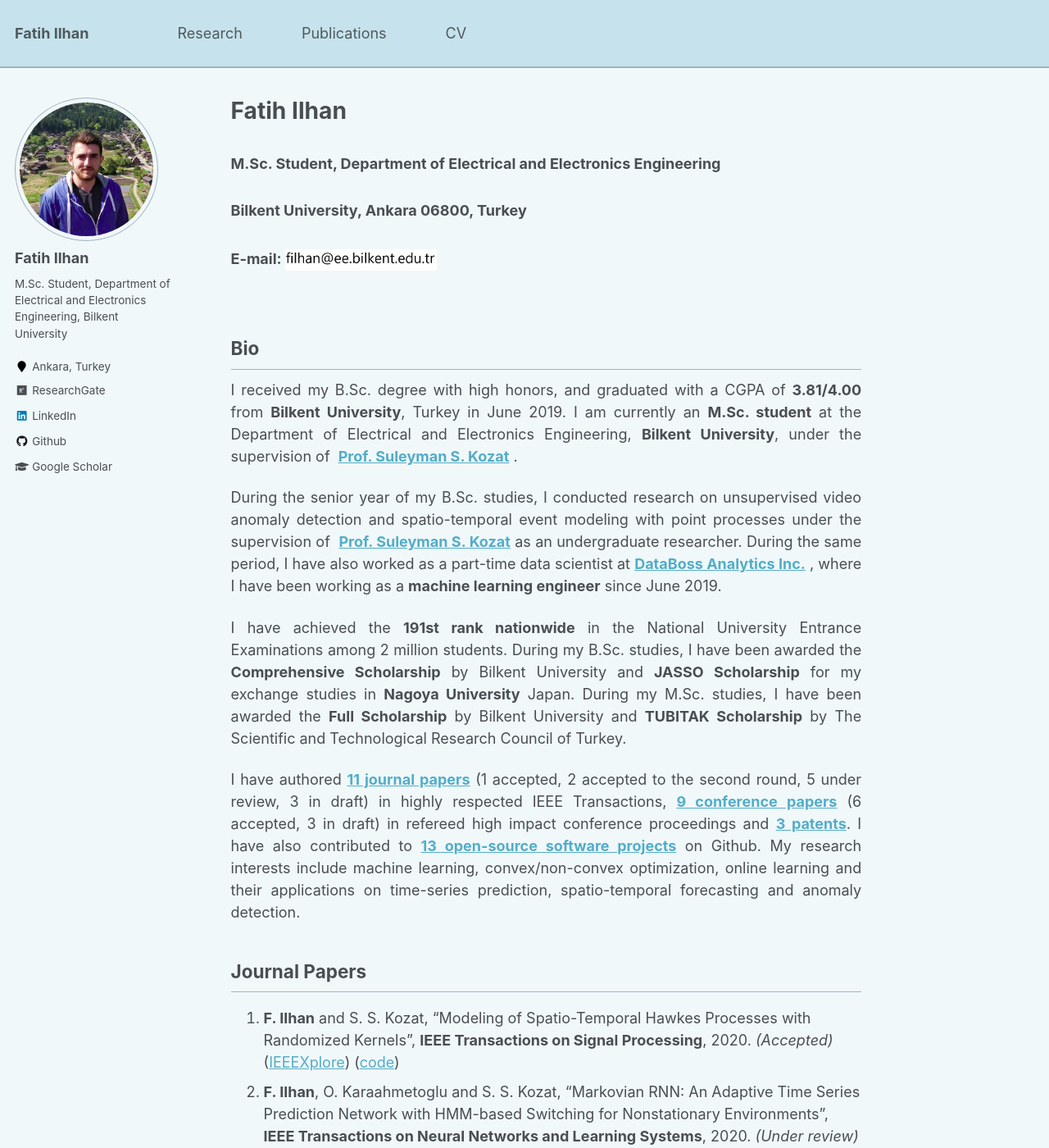
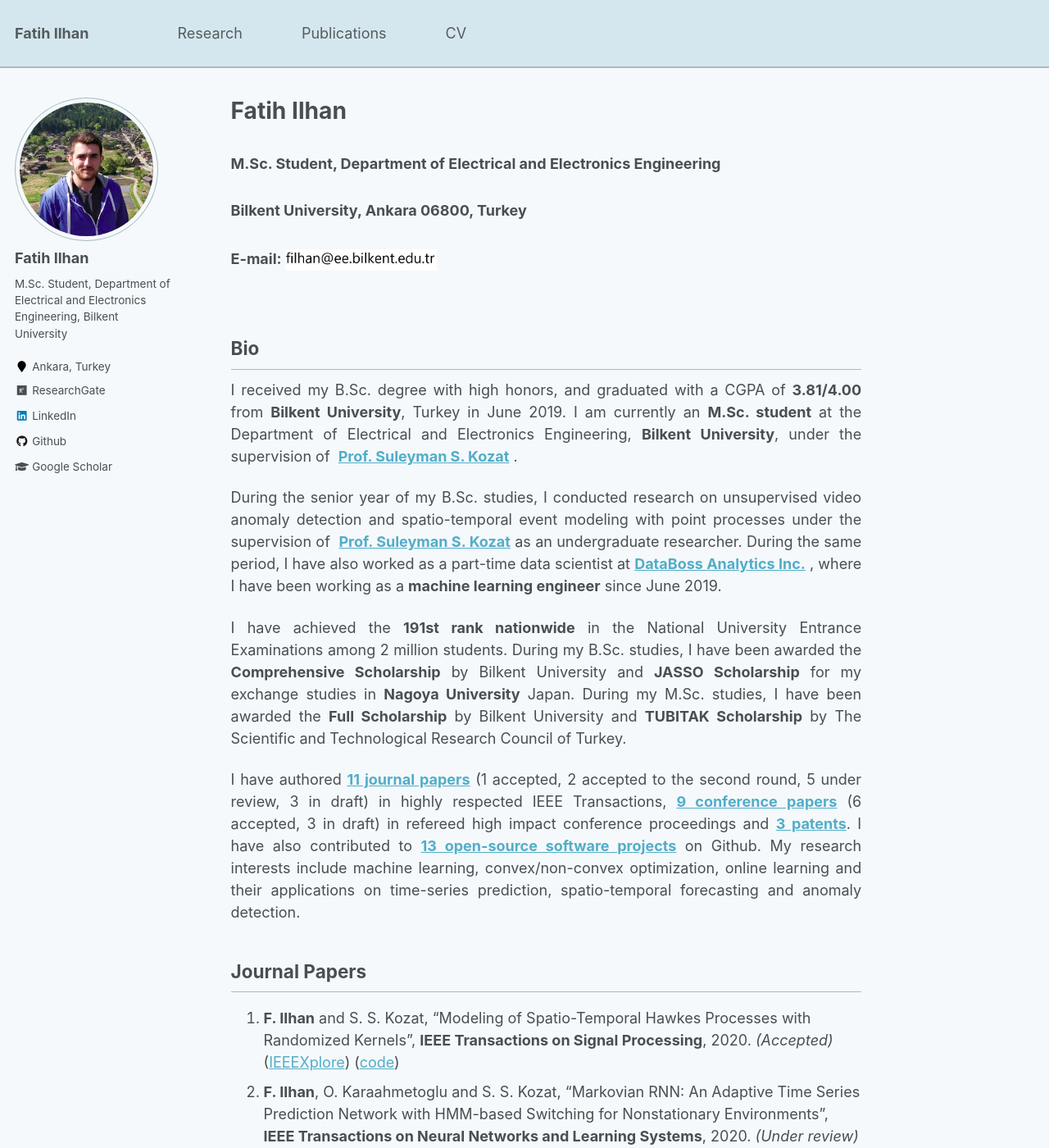
Before and after one commit to fatih-ilhan/fatih-ilhan.github.io, a Jekyll site: the page built from _pages/about.md, in a window 1280 px wide and 1400 px high. Shown: the whole window at 82% size. Built offline with Jekyll 4.4.1, drawn with Linux system fonts in a browser that asks for light colours.

Commit message:
Update _variables.scss

```diff
--- a/_sass/_variables.scss
+++ b/_sass/_variables.scss
@@ -54,7 +54,7 @@ $light-gray                 : mix(#fff, $gray, 50%);
 $lighter-gray               : mix(#fff, $gray, 90%);
 
 $body-color                 : #fff;
-$masthead-background-color  : #c6e2ec;
+$masthead-background-color  : #d5e7ee;
 $background-color           : mix(#fff, $masthead-background-color, 75%);
 $code-background-color      : #fafafa;
 $code-background-color-dark : $light-gray;
```
